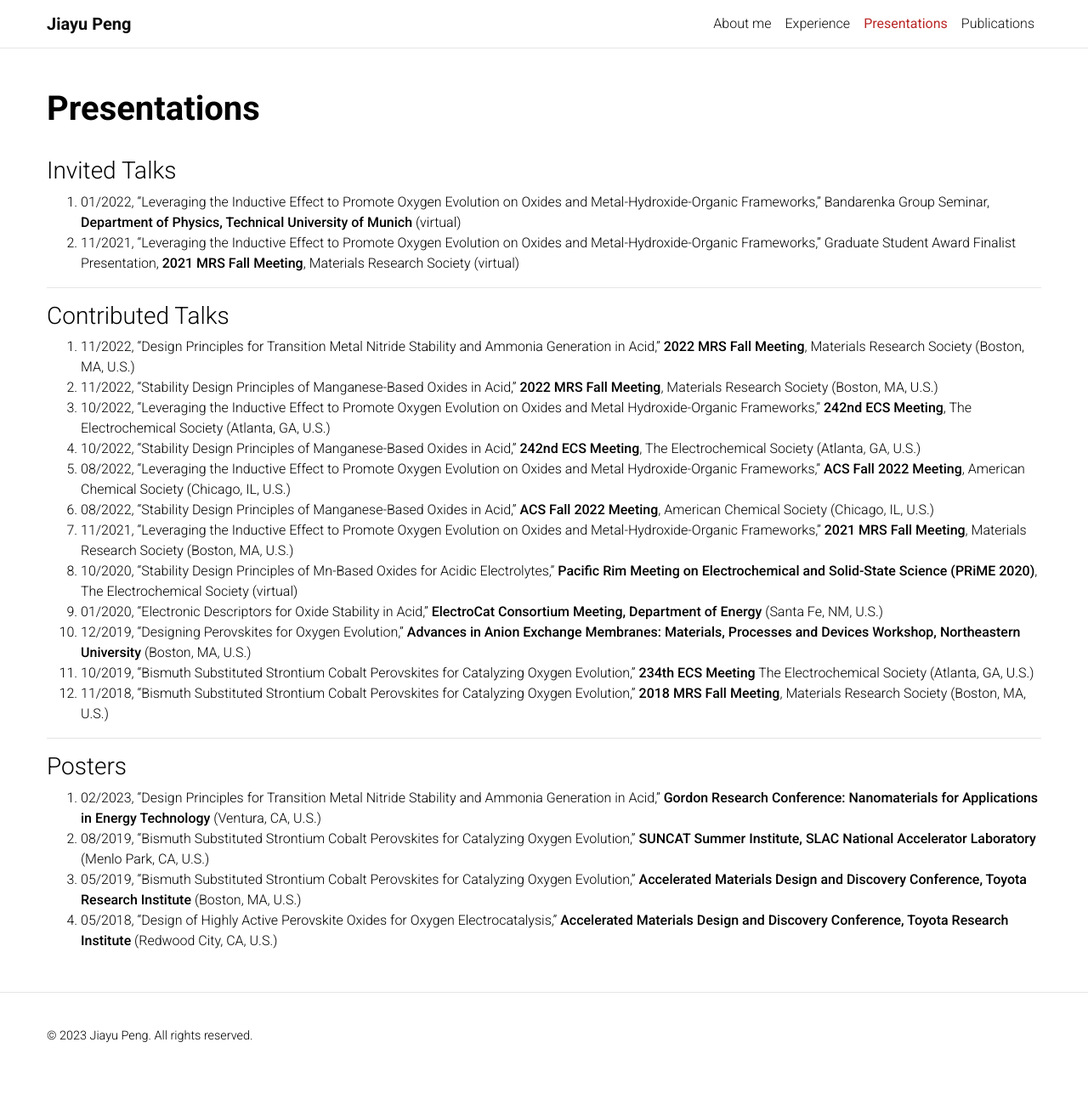
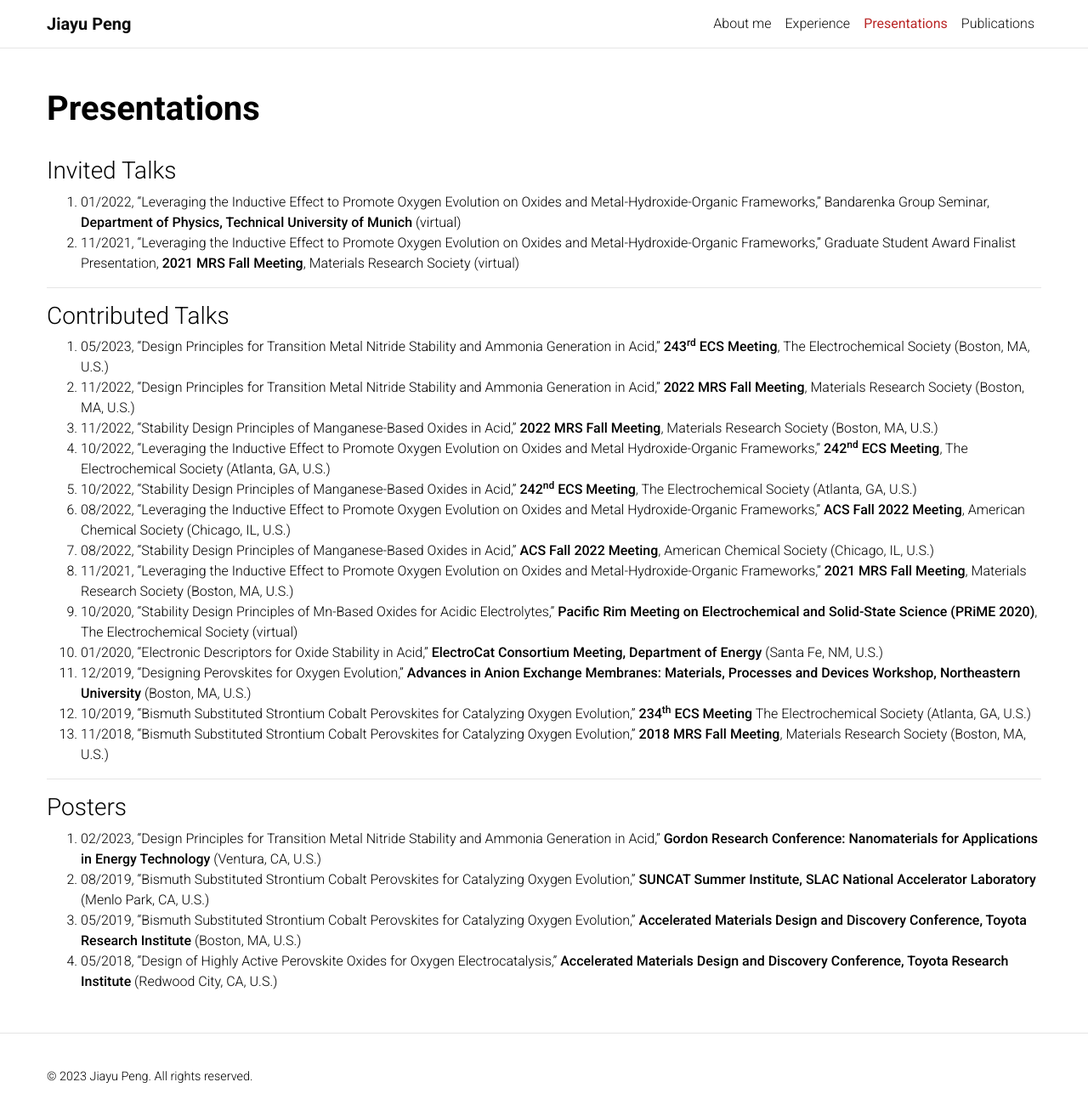
Before and after one commit to jypeng95/jypeng95.github.io, a Jekyll site: the page built from _pages/presentations.md, in a window 1280 px wide and 1317 px high. Shown: the top 1313 px of the window at 85% size. Built offline with Jekyll 4.4.1, drawn with Linux system fonts in a browser that asks for light colours; a style sheet for code colours, icons or effects is not loaded.

Commit message:
Update presentations and experience

```diff
--- a/_pages/presentations.md
+++ b/_pages/presentations.md
@@ -16,17 +16,18 @@ Society (virtual)
 
 ### Contributed Talks
 
+1. 05/2023, "Design Principles for Transition Metal Nitride Stability and Ammonia Generation in Acid," **243<sup>rd</sup> ECS Meeting**, The Electrochemical Society (Boston, MA, U.S.)
 1. 11/2022, "Design Principles for Transition Metal Nitride Stability and Ammonia Generation in Acid," **2022 MRS Fall Meeting**, Materials Research Society (Boston, MA, U.S.)
 1. 11/2022, "Stability Design Principles of Manganese-Based Oxides in Acid," **2022 MRS Fall Meeting**, Materials Research Society (Boston, MA, U.S.)
-1. 10/2022, "Leveraging the Inductive Effect to Promote Oxygen Evolution on Oxides and Metal Hydroxide-Organic Frameworks," **242nd ECS Meeting**, The Electrochemical Society (Atlanta, GA, U.S.)
-1. 10/2022, "Stability Design Principles of Manganese-Based Oxides in Acid," **242nd ECS Meeting**, The Electrochemical Society (Atlanta, GA, U.S.)
+1. 10/2022, "Leveraging the Inductive Effect to Promote Oxygen Evolution on Oxides and Metal Hydroxide-Organic Frameworks," **242<sup>nd</sup> ECS Meeting**, The Electrochemical Society (Atlanta, GA, U.S.)
+1. 10/2022, "Stability Design Principles of Manganese-Based Oxides in Acid," **242<sup>nd</sup> ECS Meeting**, The Electrochemical Society (Atlanta, GA, U.S.)
 1. 08/2022, "Leveraging the Inductive Effect to Promote Oxygen Evolution on Oxides and Metal Hydroxide-Organic Frameworks," **ACS Fall 2022 Meeting**, American Chemical Society (Chicago, IL, U.S.)
 1. 08/2022, "Stability Design Principles of Manganese-Based Oxides in Acid," **ACS Fall 2022 Meeting**, American Chemical Society (Chicago, IL, U.S.)
 1. 11/2021, "Leveraging the Inductive Effect to Promote Oxygen Evolution on Oxides and Metal-Hydroxide-Organic Frameworks," **2021 MRS Fall Meeting**, Materials Research Society (Boston, MA, U.S.)
 1. 10/2020, "Stability Design Principles of Mn-Based Oxides for Acidic Electrolytes," **Pacific Rim Meeting on Electrochemical and Solid-State Science (PRiME 2020)**, The Electrochemical Society (virtual)
 1. 01/2020, "Electronic Descriptors for Oxide Stability in Acid," **ElectroCat Consortium Meeting, Department of Energy** (Santa Fe, NM, U.S.)
 1. 12/2019, "Designing Perovskites for Oxygen Evolution," **Advances in Anion Exchange Membranes: Materials, Processes and Devices Workshop, Northeastern University** (Boston, MA, U.S.)
-1. 10/2019, "Bismuth Substituted Strontium Cobalt Perovskites for Catalyzing Oxygen Evolution," **234th ECS Meeting** The Electrochemical Society (Atlanta, GA, U.S.)
+1. 10/2019, "Bismuth Substituted Strontium Cobalt Perovskites for Catalyzing Oxygen Evolution," **234<sup>th</sup> ECS Meeting** The Electrochemical Society (Atlanta, GA, U.S.)
 1. 11/2018, "Bismuth Substituted Strontium Cobalt Perovskites for Catalyzing Oxygen Evolution," **2018 MRS Fall Meeting**, Materials Research Society (Boston, MA, U.S.)
 
 ---
```
Also changed, not shown: _pages/experience.md (+1 -1 lines).
